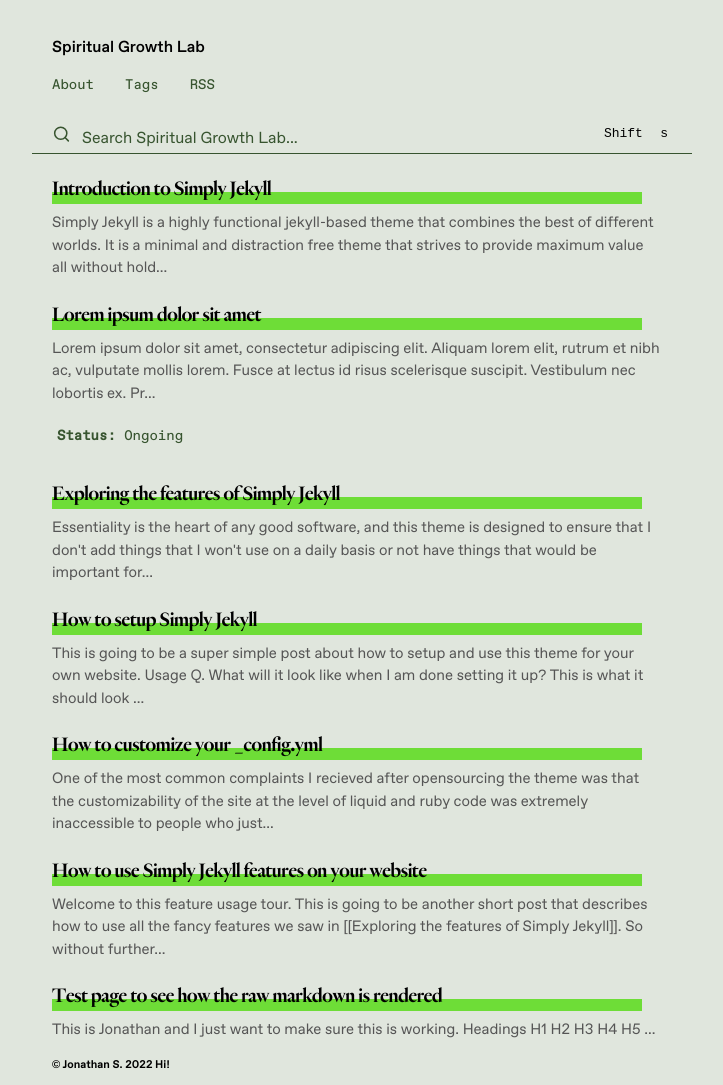
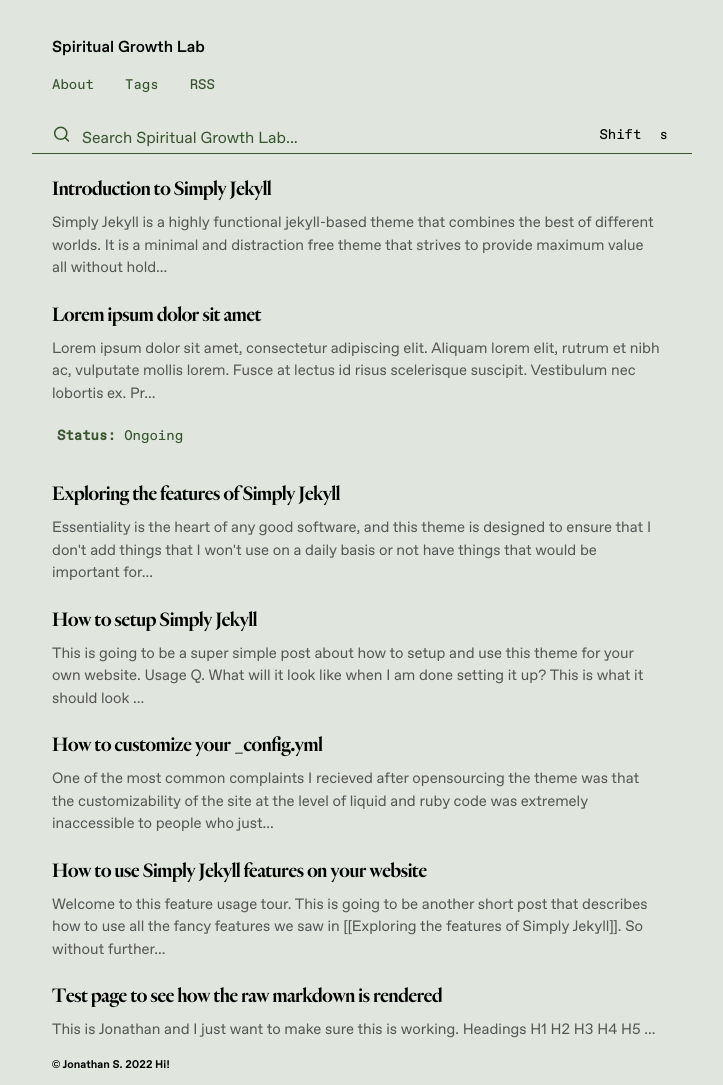
Before and after one commit to jsantiago611/digital-garden-master, a Jekyll site: the page built from index.md, in a window 1280 px wide. Shown: the whole page, without its empty margins (278-1001 px from the left). Built offline with Jekyll 4.4.1, drawn with Linux system fonts in a browser that asks for light colours.

Commit message:
contl+s text size,font-family

```diff
--- a/assets/css/Style.css
+++ b/assets/css/Style.css
@@ -791,10 +791,11 @@ hr {
     vertical-align: middle;
     display: inline-block;
     color: var(--secondary-text-color);
-    font-size: 1em;
+    font-size: var(--font-size-small);
     border-radius: 0.2em;
     padding: 0.1em 0.3em;
     box-shadow:0 0px 8px var(--primary-box-shadow-color);
+   font-family: var(--font-family-mono);
 }
 
 .searchbar input[type="text"]:focus {
@@ -1032,11 +1033,10 @@ hr {
     font-weight: var(--font-weight-semibold);
     letter-spacing: var(--letter-spacing-tight);
     font-size: var(--font-size-large);
-    background-image: linear-gradient(0deg,var(--lime) 40%,transparent 0);
 }
 
 .feed-title:hover {
-   background-color: var(--lime);
+   text-decoration: underline;
 }
 
 .feed-excerpt{
```
